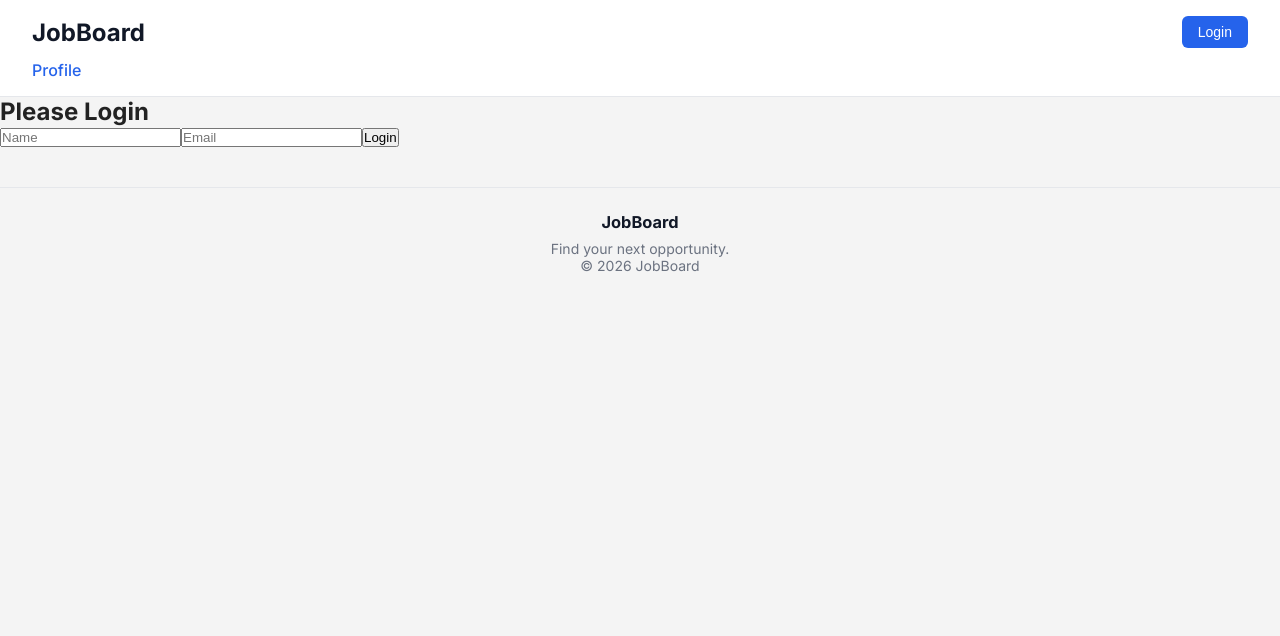
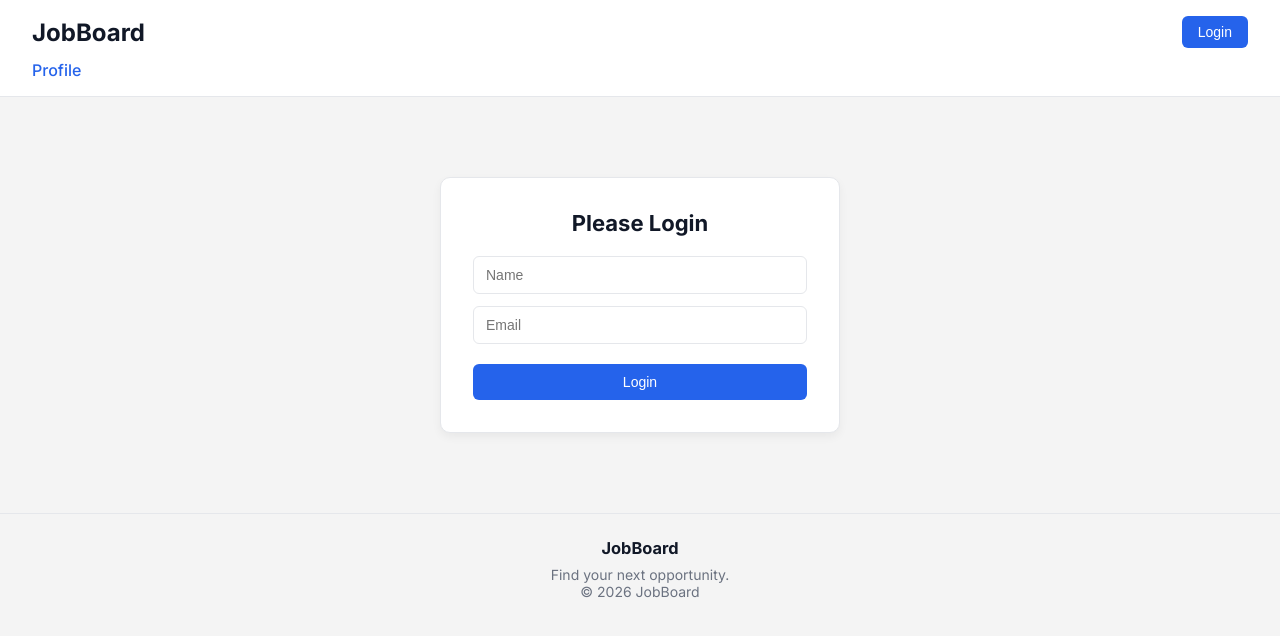
Before and after one commit to Nurik055/job-board-site, a React (Vite) app: page /login in a window 1280 px wide. Shown: the top 636 px of the page. Built offline with nearby package versions, Linux system fonts and the light colour scheme; no server answers.

Commit message:
login styling

```diff
--- a/src/pages/Login/Login.css
+++ b/src/pages/Login/Login.css
@@ -0,0 +1,52 @@
+.loginContainer {
+  max-width: 400px;
+  margin: 80px auto;
+  padding: 32px;
+  background: white;
+  border: 1px solid #E5E7EB;
+  border-radius: 10px;
+  box-shadow: 0 4px 10px rgba(0, 0, 0, 0.05);
+  text-align: center;
+}
+
+.loginTitle {
+  font-size: 22px;
+  font-weight: 700;
+  color: #111827;
+  margin-bottom: 20px;
+}
+
+.loginForm {
+  display: flex;
+  flex-direction: column;
+  gap: 12px;
+}
+
+.loginInput {
+  padding: 10px 12px;
+  border: 1px solid #E5E7EB;
+  border-radius: 6px;
+  font-size: 14px;
+  outline: none;
+}
+
+.loginInput:focus {
+  border-color: #2563EB;
+}
+
+.loginButton {
+  margin-top: 8px;
+  padding: 10px 12px;
+  background: #2563EB;
+  color: white;
+  border: none;
+  border-radius: 6px;
+  font-size: 14px;
+  font-weight: 500;
+  cursor: pointer;
+  transition: 0.2s;
+}
+
+.loginButton:hover {
+  background: #1D4ED8;
+}
--- a/src/pages/Login/Login.jsx
+++ b/src/pages/Login/Login.jsx
@@ -4,6 +4,7 @@ import { toast } from "react-toastify";
 
 import { useNavigate } from "react-router-dom";
 
+import "../Login/Login.css";
 function login() {
   const navigate = useNavigate();
   const { login } = useContext(AuthContext);
@@ -44,10 +45,12 @@ function login() {
   }
 
   return (
-    <div>
-      <h2>Please Login</h2>
-      <form onSubmit={handleSubmit}>
+  <div className="loginContainer">
+    <h2 className="loginTitle">Please Login</h2>
+
+    <form className="loginForm" onSubmit={handleSubmit}>
       <input
+        className="loginInput"
         type="text"
         placeholder="Name"
         value={name}
@@ -55,12 +58,16 @@ function login() {
       />
 
       <input
+        className="loginInput"
         type="text"
         placeholder="Email"
         value={email}
         onChange={(e) => setEmail(e.target.value)}
       />
-        <button type="submit">Login</button>
+
+      <button className="loginButton" type="submit">
+        Login
+      </button>
     </form>
   </div>
 );
--- a/src/pages/Profile/Profile.css
+++ b/src/pages/Profile/Profile.css
@@ -0,0 +1,43 @@
+.profileContainer {
+  max-width: 600px;
+  margin: 40px auto;
+  padding: 32px;
+  background: white;
+  border: 1px solid #E5E7EB;
+  border-radius: 10px;
+  box-shadow: 0 4px 10px rgba(0, 0, 0, 0.05);
+}
+
+.profileh1 {
+  font-size: 24px;
+  font-weight: 700;
+  color: #111827;
+  margin-bottom: 16px;
+}
+
+.profileName {
+  font-size: 18px;
+  font-weight: 600;
+  color: #111827;
+  margin-bottom: 8px;
+}
+
+.profileEmail {
+  font-size: 14px;
+  color: #6B7280;
+  margin-bottom: 16px;
+}
+
+.profileApplied,
+.profileSaved {
+  font-size: 14px;
+  color: #374151;
+  margin: 6px 0;
+}
+
+.profileTextNote {
+  margin-top: 16px;
+  font-size: 13px;
+  color: #9CA3AF;
+  line-height: 1.5;
+}
--- a/src/pages/Profile/Profile.jsx
+++ b/src/pages/Profile/Profile.jsx
@@ -1,17 +1,17 @@
 import { AuthContext } from "../../context/AuthContext";
 import { useContext } from "react";
-
+import "../Profile/Profile.css"
 
 function Profile({jobs}) {
     const {user} = useContext(AuthContext);
     return(
-        <div>
-           <h1>Profile</h1>
-           <p>Hello, {user.name}</p>
-           <p>Email: {user.email}</p>
-           <p>You have applied for {user.appliedJobs.length} jobs</p>
-           <p>You have saved {user.savedJobs.length} jobs</p>
-           <p>You can see jobs that you have saved and applied for in home page</p>
+        <div className="profileContainer">
+           <h1 className="profileh1" >Profile</h1>
+           <p className="profileName">Hello, {user.name}</p>
+           <p className="profileEmail">Email: {user.email}</p>
+           <p className="profileApplied">You have applied for {user.appliedJobs.length} jobs</p>
+           <p className="profileSaved">You have saved {user.savedJobs.length} jobs</p>
+           <p className="profileTextNote">You can see jobs that you have saved and applied for in home page</p>
         </div>
     )
 }
```
Lines whose indentation alone changed are shown as unchanged.
